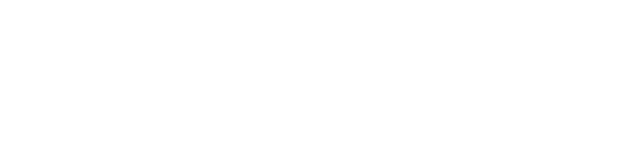
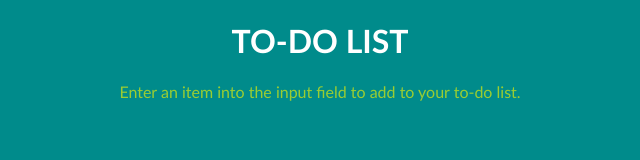
Before and after one commit to ykuw2/todo-list-app, a plain HTML site: page index.html in a window 1280 px wide. Shown: the whole page, without its empty margins (320-960 px from the left). Drawn offline with Linux system fonts and the light colour scheme.

Commit message:
first changes

```diff
--- a/index.html
+++ b/index.html
@@ -4,7 +4,14 @@
     <meta charset="UTF-8" />
     <meta http-equiv="X-UA-Compatible" content="IE=edge" />
     <meta name="viewport" content="width=device-width, initial-scale=1.0" />
-    <title>Document</title>
+    <title>To Do List</title>
+    <link rel="stylesheet" href="style.css" />
   </head>
-  <body></body>
+  <body>
+    <h1>To-Do List</h1>
+    <p id="first">
+      Enter an item into the input field to add to your to-do list.
+    </p>
+    <script src="script.js"></script>
+  </body>
 </html>
--- a/script.js
+++ /dev/null
@@ -1 +0,0 @@
-console.log("hello");
--- a/style.css
+++ b/style.css
@@ -0,0 +1,16 @@
+body{
+    background-color: darkcyan;
+    font-family: 'Trebuchet MS', Arial;
+}
+
+h1{
+    color:white;
+    text-align: center;
+    text-transform: uppercase;
+}
+
+#first{
+    color: yellowgreen;
+    text-align: center;
+    margin-top: 10px;
+}
```
